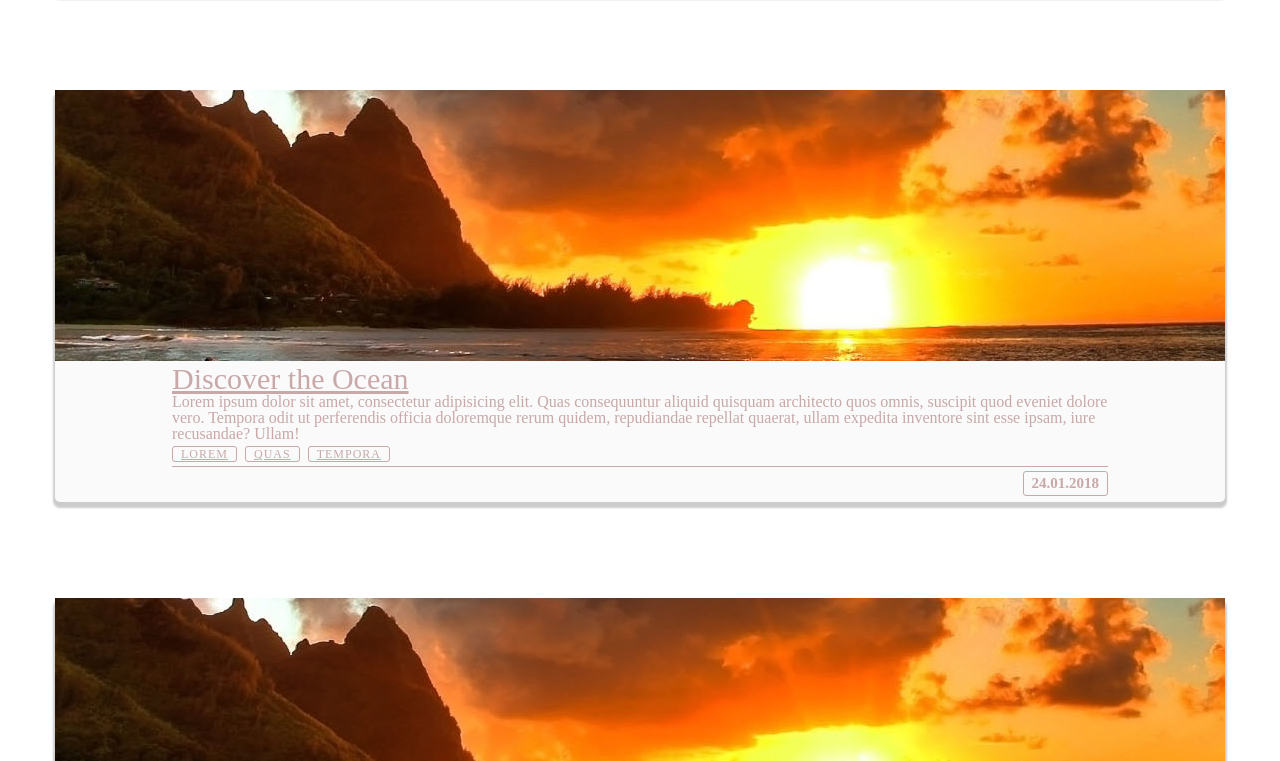
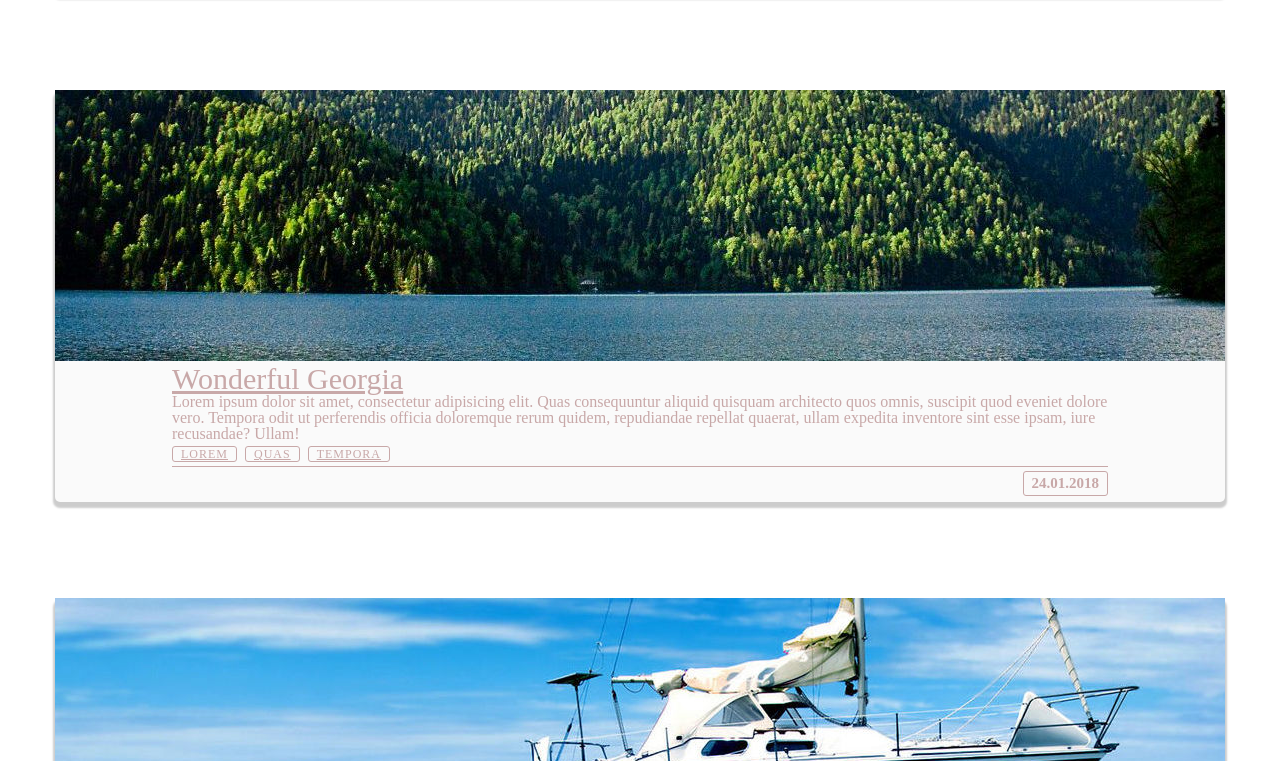
Before and after one commit to mila1985/mila1985.github.io, a React (Create React App) app: page / in a window 1280 px wide. Shown: the part 959-1720 px from the top of the page. Built offline with nearby package versions, Linux system fonts and the light colour scheme.

Commit message:
add pictures to travelArticles

```diff
--- a/src/App/Main/TravelArticles/TravelArticleListItem.js
+++ b/src/App/Main/TravelArticles/TravelArticleListItem.js
@@ -5,12 +5,13 @@
     title,
     text,
     date,
+    image,
 }) => {
     return (
         <div className="blog-container">
             <div className="blog-header">
                 <div claclassNamess="blog-cover">
-                    <img src="images/articles/11.jpg"/>
+                    <img src={image} alt=""/>
                 </div>
             </div>
 
--- a/src/App/Main/TravelArticles/TravelArticlesList.js
+++ b/src/App/Main/TravelArticles/TravelArticlesList.js
@@ -14,12 +14,14 @@
                         title,
                         text,
                         date,
+                        image,
                         })=>(
                             <div className="col-lg-12" key={id}>
                                 <TravelArticleListItem
                                     title={title}
                                     text={text}
                                     date={date}
+                                    image={image}
                                 />
                             </div>
                         ))
--- a/src/App/Main/TravelArticles/travelArticles.js
+++ b/src/App/Main/TravelArticles/travelArticles.js
@@ -4,18 +4,21 @@
         title:"Beautiful sunsets",
         text:"Tempora odit ut perferendis officia doloremque rerum quidem, repudiandae repellat quaerat, ullam expedita inventore sint esse ipsam, iure recusandae? Ullam! Lorem ipsum dolor sit amet, consectetur adipisicing elit. Quas consequuntur aliquid quisquam architecto quos omnis, suscipit quod eveniet dolore vero.",
         date:"11.06.2018",
+        image:"/images/articles/11.jpg",
     },
     {
         id:2,
-        title:"Discover the Ocean",
+        title:"Wonderful Georgia",
         text:"Lorem ipsum dolor sit amet, consectetur adipisicing elit. Quas consequuntur aliquid quisquam architecto quos omnis, suscipit quod eveniet dolore vero. Tempora odit ut perferendis officia doloremque rerum quidem, repudiandae repellat quaerat, ullam expedita inventore sint esse ipsam, iure recusandae? Ullam!",
         date:"24.01.2018",
+        image:"/images/articles/22.jpg",
     },
     {
         id:3,
-        title:"Wonderful Georgia",
+        title:"Discover the Ocean",
         text:"Quas consequuntur aliquid quisquam architecto quos omnis, suscipit quod eveniet dolore vero. Tempora odit ut perferendis officia doloremque rerum quidem, repudiandae repellat quaerat, ullam expedita inventore sint esse ipsam, iure recusandae? Ullam!Lorem ipsum dolor sit amet, consectetur adipisicing elit.",
         date:"17.11.2017",
+        image:"/images/articles/33.jpg",
     },
 
 ]
```
